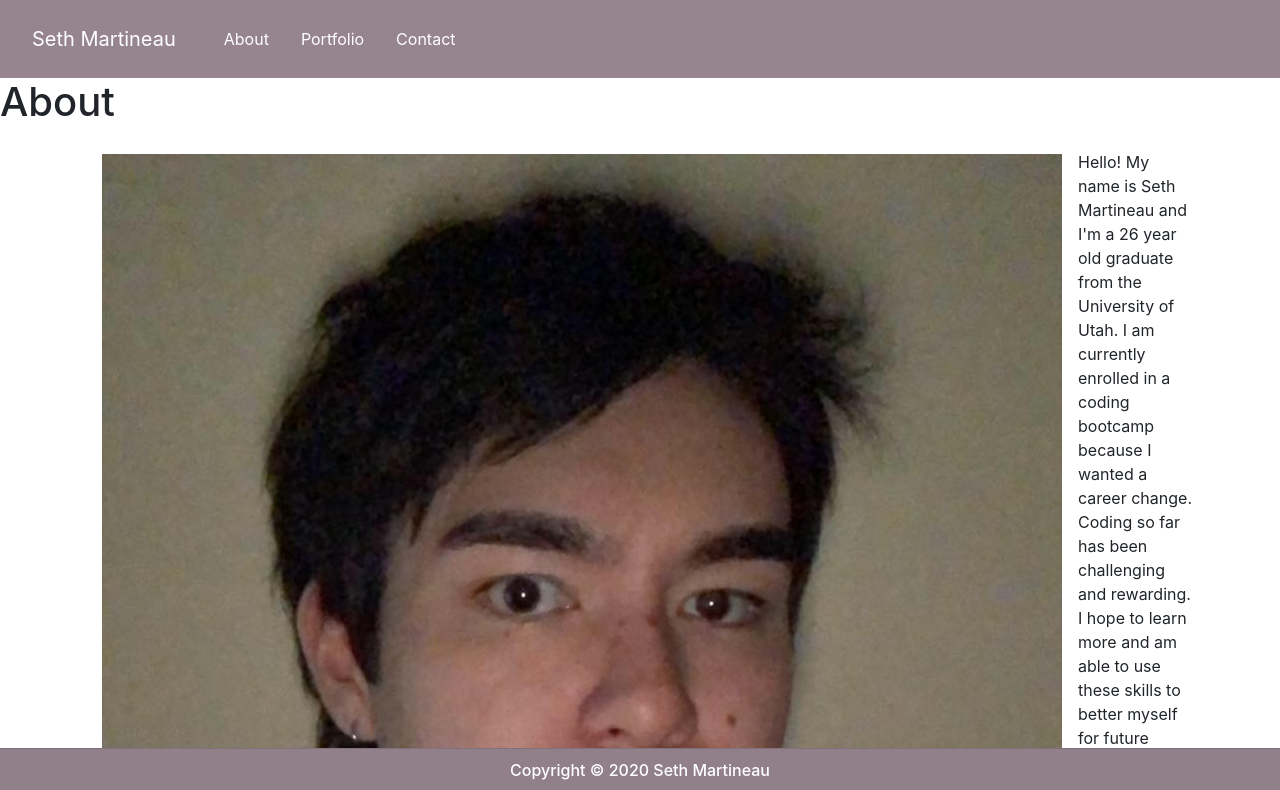
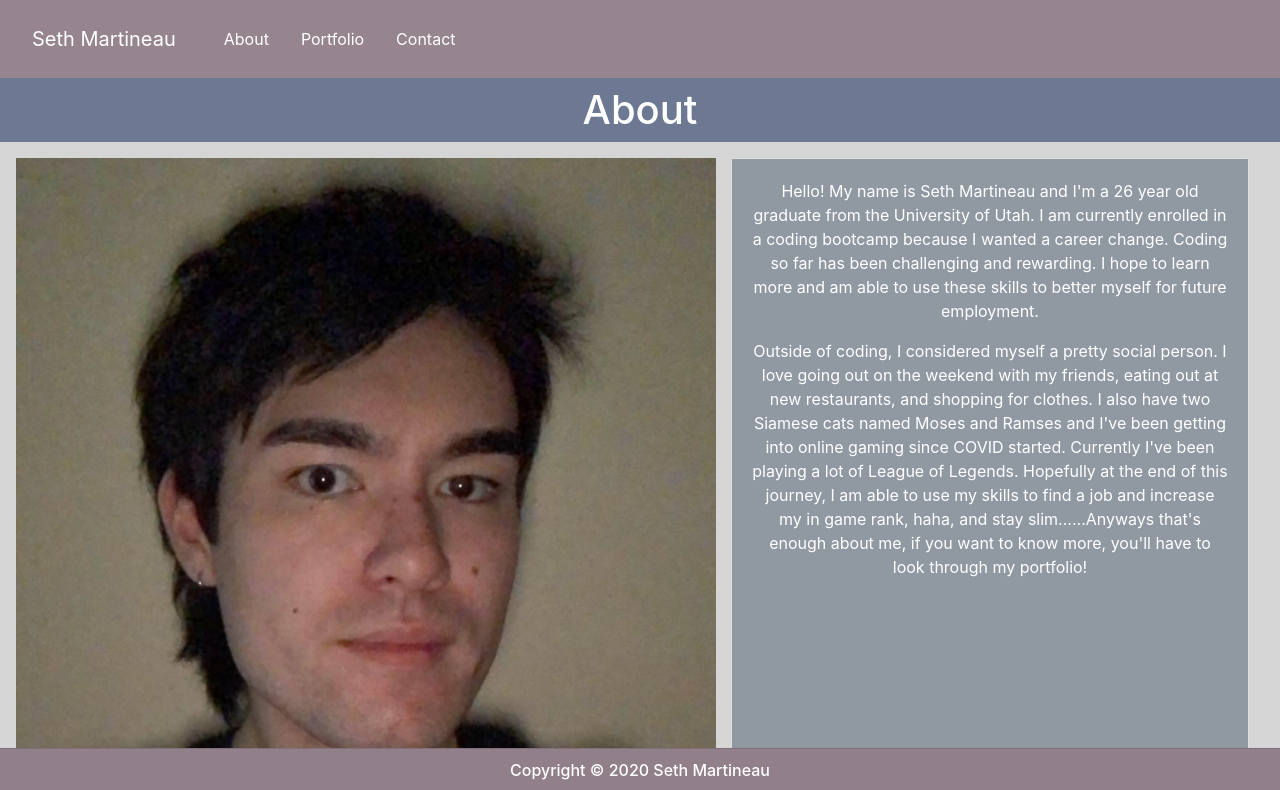
Before and after one commit to slothings/portfolio, a React (Create React App) app: page /about in a window 1280 px wide. Shown: the top 790 px of the page. Built offline with nearby package versions, Linux system fonts and the light colour scheme.

Commit message:
finished my css

```diff
--- a/package.json
+++ b/package.json
@@ -7,6 +7,7 @@
     "@testing-library/react": "^11.2.2",
     "@testing-library/user-event": "^12.5.0",
     "bootstrap": "^4.5.3",
+    "normalize.css": "^8.0.1",
     "react": "^17.0.1",
     "react-bootstrap": "^1.4.0",
     "react-dom": "^17.0.1",
--- a/src/App.js
+++ b/src/App.js
@@ -1,12 +1,12 @@
 import React from "react";
-import { BrowserRouter as Router, Route, Redirect } from "react-router-dom";
+import { BrowserRouter as Router, Route, Redirect, Switch } from "react-router-dom";
 import About from "./pages/About/About.js";
 import Portfolio from "./pages/Portfolio/Portfolio.js";
 import Contact from "./pages/Contact/Contact.js";
 import Navbar from "./components/Navbar/Navbar";
 import Header from "./components/Header/Header";
 import Footer from "./components/Footer/Footer";
-import './App.css';
+// import './App.css';
 
 function App() {
   return (
@@ -15,10 +15,12 @@ function App() {
         <div>
           <Navbar />
           <Header />
+          <Switch>
             <Route exact path="/about" component={About} />
             <Route exact path="/portfolio" component={Portfolio} />
             <Route exact path="/contact" component={Contact} />
             <Redirect from="*" to="/about" />
+          </Switch>
           <Footer />
         </div>
       </Router>
--- a/src/components/Header/Header.js
+++ b/src/components/Header/Header.js
@@ -10,7 +10,7 @@ class Header extends Component {
     const pathname = path.charAt(0).toUpperCase() + path.slice(1)
     return (
       <div>
-        <h1>{pathname}</h1>
+        <h1 class="m-0 p-2 text-center text-white lavendar">{pathname}</h1>
       </div>
     );
   }
--- a/src/index.css
+++ b/src/index.css
@@ -28,3 +28,10 @@ code {
 .overcast {
   background: #9099a2;
 }
+
+.selfie {
+  height: auto;
+  width: auto;
+  max-width: 700px;
+  max-height: 700px;
+}
--- a/src/pages/About/About.js
+++ b/src/pages/About/About.js
@@ -4,27 +4,32 @@ import selfie from "../../images/selfie.jpg"
 function About() {
   return (
     <divabout>
-      <div class="container auto p-3">
-        <div class="row pb-5">
-          <div class="col-md-12">
-            <div class="box">
-              <img class="auto float-left pt-1 pr-3 pl-3" src={selfie} alt="Selfie"></img>
+
+      <div1 class="card-deck auto m-0 p-3 paper">
+
+        <div>
+          <img className="selfie" src={selfie} alt="Selfie"></img>
         </div>
 
-              <p>Hello! My name is Seth Martineau and I'm a 26 year old graduate from the University of
-              Utah. I am currently enrolled in a coding bootcamp because I wanted a career change. Coding so far has been
-              challenging and rewarding. I hope to learn more and am able to use these skills to better myself for
+        <div class="card">
+          <div class="card-body text-center text-white overcast">
+
+            <p>Hello! My name is Seth Martineau and I'm a 26 year old graduate from the University of
+            Utah. I am currently enrolled in a coding bootcamp because I wanted a career change. Coding so far has been
+            challenging and rewarding. I hope to learn more and am able to use these skills to better myself for
       future employment.</p>
 
-              <p>Outside of coding, I considered myself a pretty social person. I love going out on the weekend with my friends, eating out at new restaurants,
-              and shopping for clothes. I also have two Siamese cats named Moses and Ramses and I've been getting into online gaming since COVID started.
-      Currently I've been playing a lot of <a href="https://na.leagueoflegends.com/en-us/">League of Legends</a>. Hopefully at the end of this journey,
+            <p>Outside of coding, I considered myself a pretty social person. I love going out on the weekend with my friends, eating out at new restaurants,
+            and shopping for clothes. I also have two Siamese cats named Moses and Ramses and I've been getting into online gaming since COVID started.
+      Currently I've been playing a lot of <a class="text-white" href="https://na.leagueoflegends.com/en-us/">League of Legends</a>. Hopefully at the end of this journey,
       I am able to use my skills to find a job and increase my in game rank, haha, and stay slim......Anyways that's enough about me,
       if you want to know more, you'll have to look through my portfolio!</p>
-            </div>
 
           </div>
         </div>
+      </div1>
+
+
     </divabout>
   )
 }
--- a/src/pages/Contact/Contact.js
+++ b/src/pages/Contact/Contact.js
@@ -4,13 +4,13 @@ function Contact() {
   return (
     <divcontact>
 
-      <div class="card list-group text-center pt-3 overcast">
+      <div class="p-2 text-center overcast">
 
-        <a class="pb-3" href="https://github.com/slothings">GitHub</a>
+        <p><a class="text-white" href="https://github.com/slothings">GitHub</a></p>
 
-        <a class="pb-3" href="https://linkedin.com/in/sethmartineau">LinkedIn</a>
+        <p><a class="text-white" href="https://linkedin.com/in/sethmartineau">LinkedIn</a></p>
 
-        <p class="pb-3">seth.r.martineau@gmail.com</p>
+        <p class="text-white">seth.r.martineau@gmail.com</p>
 
       </div>
 
```
Also changed, not shown: 2 other files (tests, documents, lock files or other folders). Lines whose indentation alone changed are shown as unchanged.
